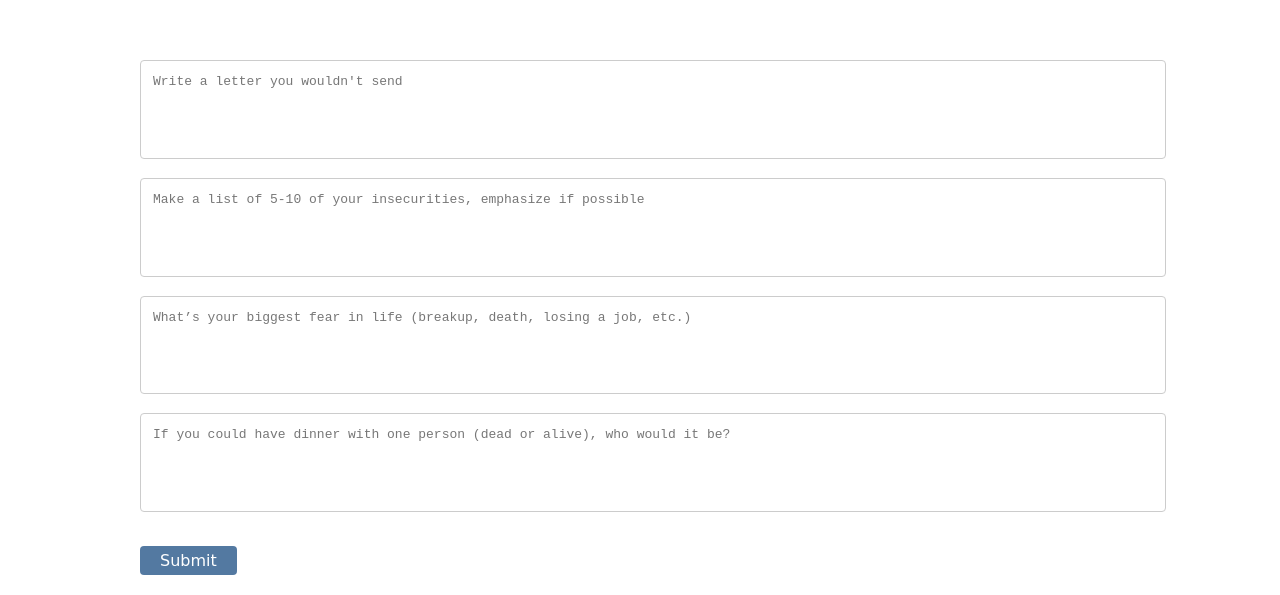
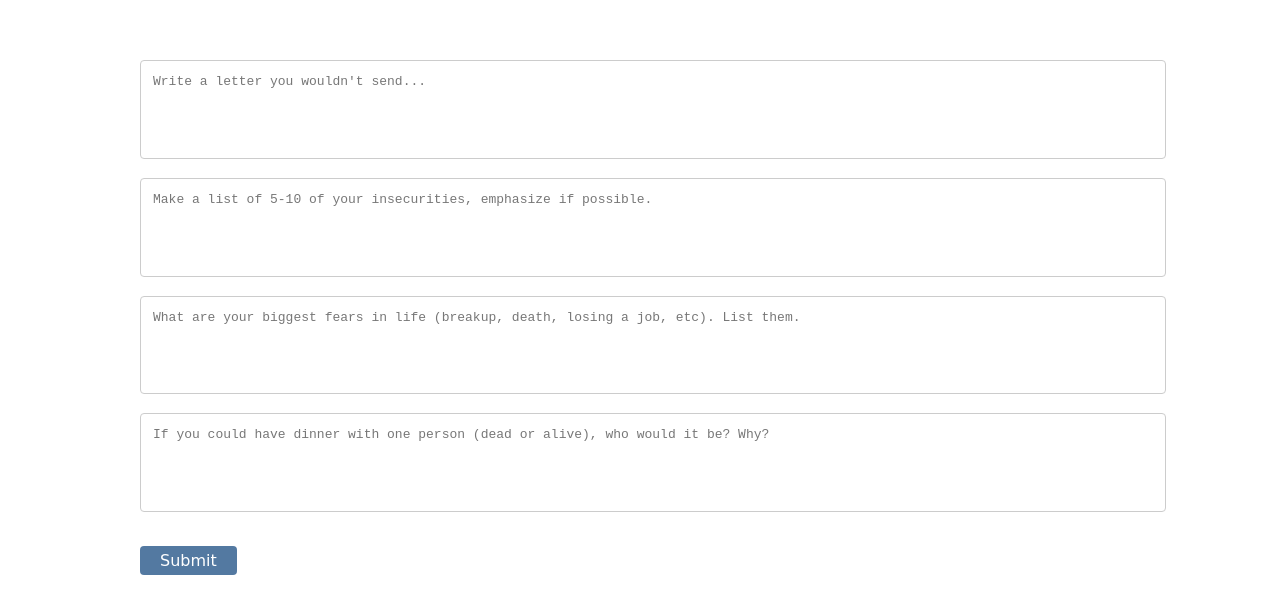
Before and after one commit to sebaabdullatif/Household--Unfolded, a plain HTML site: page index.html in a window 1280 px wide. Shown: the part 1498-2093 px from the top of the page. Drawn offline with Linux system fonts and the light colour scheme.

Commit message:
rephrase

```diff
--- a/index.html
+++ b/index.html
@@ -156,7 +156,7 @@
           <textarea
             id="letter"
             name="letter"
-            placeholder="Write a letter you wouldn't send"
+            placeholder="Write a letter you wouldn't send..."
             rows="4"
             required
           ></textarea>
@@ -164,7 +164,7 @@
           <textarea
             id="insecurities"
             name="insecurities"
-            placeholder="Make a list of 5-10 of your insecurities, emphasize if possible"
+            placeholder="Make a list of 5-10 of your insecurities, emphasize if possible."
             rows="4"
             required
           ></textarea>
@@ -172,7 +172,7 @@
           <textarea
             id="biggest-fear"
             name="biggest-fear"
-            placeholder="What’s your biggest fear in life (breakup, death, losing a job, etc.)"
+            placeholder="What are your biggest fears in life (breakup, death, losing a job, etc). List them."
             rows="4"
             required
           ></textarea>
@@ -180,7 +180,7 @@
           <textarea
             id="dinner-person"
             name="dinner-person"
-            placeholder="If you could have dinner with one person (dead or alive), who would it be?"
+            placeholder="If you could have dinner with one person (dead or alive), who would it be? Why?"
             rows="4"
             required
           ></textarea>
```
